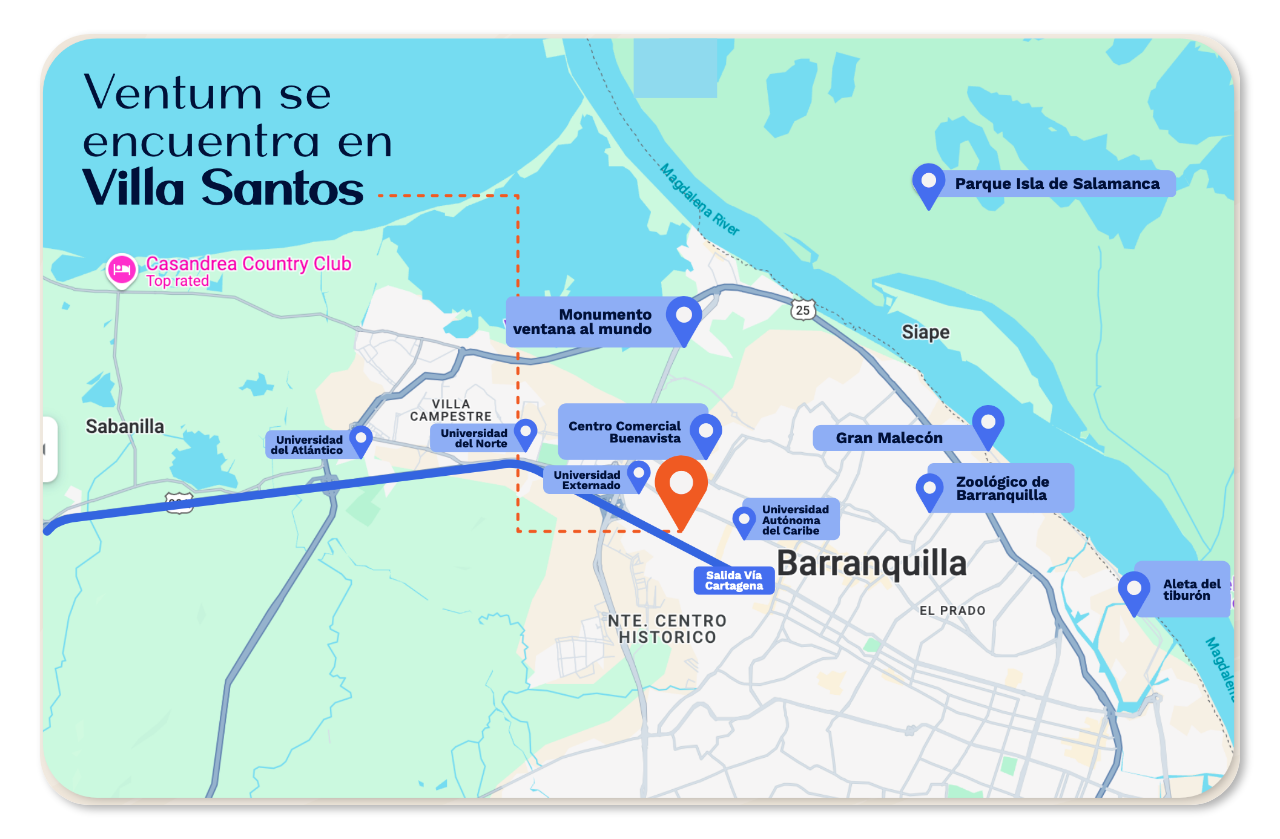
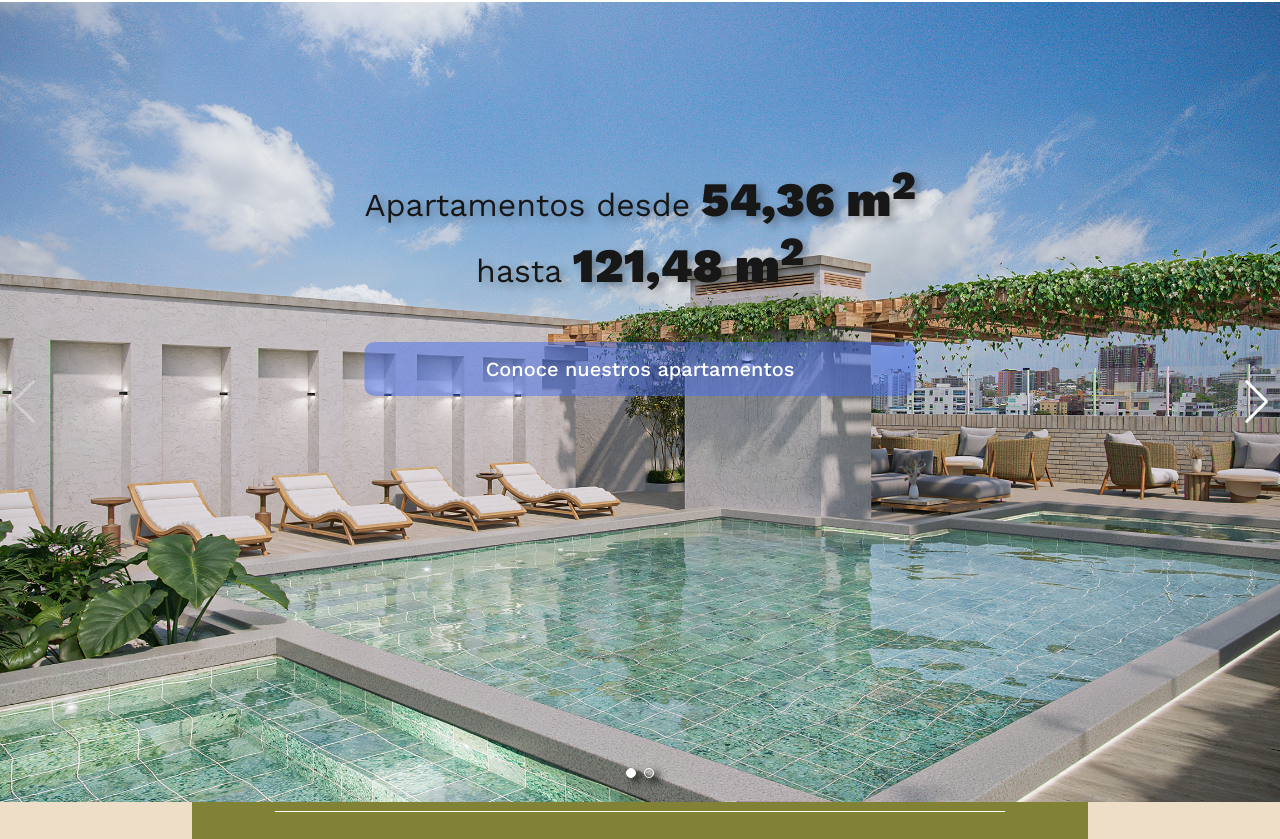
Before and after one commit to jpsegurac/ventum, a Next.js app: page / in a window 1280 px wide. Shown: the part 1098-1937 px from the top of the page. Built offline with nearby package versions, Linux system fonts and the light colour scheme.

Commit message:
[F] adjust styles and update apartaments component : support

```diff
--- a/app/page.js
+++ b/app/page.js
@@ -21,8 +21,8 @@ const Home = () => {
       <>
         <HomeCarousel scrollDown={scrollToSection}/>
         <LifeStyle scrollRef={sectionRef}/>
-        {/* <HomeApartments /> */}
-        {/* <HomeExtraInfo /> */}
+        <HomeApartments />
+        <HomeExtraInfo />
         <HomeMap />
         <HomeAirView />
       </>
--- a/app/styles/HomeApartments.module.scss
+++ b/app/styles/HomeApartments.module.scss
@@ -1,85 +1,33 @@
+.container{
+    height: 100vh;
+}
 
-.homeApartment {
-    display: grid;
-    height: 45rem;
-    grid-template-columns: repeat(3, 1fr);
-    grid-auto-rows: minmax(100px, auto);
-    align-items: center;
-    padding-left: 5rem;
-    padding-right: 5rem;
+.mySwiperHomeApartaments {
+    height: 100vh;
+    min-height: 80vh;
+    max-height: 800px;
     position: relative;
-
-
-    &_info {
-        grid-column: 2;
-        grid-row: 1;
+    background-color: teal;
+    .content{
+        position: absolute;
+        top: 20% ;
+        left: 50%;
+        transform: translateX(-50%);
+        z-index: 2;
+        display: flex;
+        flex-direction: column;
+        gap: 3rem;
+        p{
             text-align: center;
-
-        &_text {
-            font-size: 2.5rem;
-            font-weight: 50;
-            white-space: nowrap;
-            color: white;
-            strong {
-                font-size: 3.5rem;
-                font-weight: bold;
+            font-size: 2rem;
+            text-shadow: 5px 4px 8px #0202024f;
+            span{
+                font-size: 3rem;
+                font-weight: 900;
             }
         }
-    }
-}
-
-.arrow {
-    &_left {
-        width: 50px;
-        height: 50px;
-        transform: rotate(90deg);
-        &_container {
-            grid-column: 1;
-            grid-row: 2;
-        }
-    }
-
-    &_right {
-        width: 50px;
-        height: 50px;
-        transform: rotate(-90deg);
-        &_container {
-            grid-column: 3;
-            grid-row: 2;
-            display: flex;
-            justify-content: flex-end;
-        }
-    }
-}
-
-.knowApartments {
-    width: 100%;
-    height: 75px;
-    position: relative;
-    grid-column: 2;
-    grid-row: 2;
-    text-align: center;
-    &_logo{
-        width: auto;
-        height: 50px;
-        opacity: 85%;
-        position: absolute;
-        left: 50%;
-        top: 50%;
-        transform: translate(-50%, -50%);
-    }
-    &_text{
-        width: fit-content;
-        font-size: 1.3rem;
-        font-weight: bolder;
-        position: absolute;
-        top: 50%;
-        left: 50%;
-        transform: translate(-50%, -50%);
-        white-space: nowrap;
-    }
-    .quadCta{
-        background-color: rgba($color: #456eef, $alpha: 0.8);
+        .headerCta{
+            background-color: rgba($color: #456eef, $alpha: 0.5);
             display: inline-block;
             padding: 17px 50px;
             line-height: 1;
@@ -95,18 +43,20 @@
             }
         }
     }
-
-.pagination {
-    grid-column: 2;
-    grid-row: 3;
+    .slide {
         text-align: center;
+        display: flex;
+        justify-content: center;
+        align-items: center;
+        width: 100%;
+        img {
+            width: 100%;
+            height: 100%;
+            object-fit: cover;
+            aspect-ratio: 16 / 9;
         }
-
-.backgroundImage {
-    width: 100%;
-    height: 60rem;
-    position: absolute;
-    top: 0;
-    z-index: -5;
-    left: 0;
     }
+    .swiper-pagination{
+        background-color: azure;
+    }
+}
--- a/app/styles/ImageCarousel.module.scss
+++ b/app/styles/ImageCarousel.module.scss
@@ -11,7 +11,6 @@
         width: 100%;
         height: 100%;
         object-fit: cover;
-        height: 800px;
     }
 }
 
--- a/app/styles/LifeStyle.module.scss
+++ b/app/styles/LifeStyle.module.scss
@@ -4,7 +4,6 @@
 .lifestyle{
     display: flex;
     width: 100%;
-    height: 80%;
     column-gap: 7%;
     background-color: white;
     color: black;
--- a/components/HomeApartments/index.js
+++ b/components/HomeApartments/index.js
@@ -1,41 +1,44 @@
-import React from 'react';
-/* -- Styles --*/
+import React, { useRef, useState } from 'react';
+// Import Swiper React components
+import { Swiper, SwiperSlide } from 'swiper/react';
+
+// Import Swiper styles
+import 'swiper/css';
+import 'swiper/css/navigation';
+import 'swiper/css/pagination';
+
 import styles from "@/styles/HomeApartments.module.scss";
-/* -- Assets --*/
-import ActionArrow from '@/assets/icons/action_arrow.svg';
-import HomeApartmentButton from '@/assets/icons/home_apartment_button.svg';
-import home_background from '@/assets/images/home_page_background_4.jpg';
-import Image from 'next/image';
 
+// import required modules
+import { Navigation, Pagination, Mousewheel, Keyboard } from 'swiper/modules';
 
+export default function HomeApartments() {
+return (
+    <section className={styles.container}>
+        <Swiper
+        navigation={true}
+        pagination={true}
+        keyboard={true}
+        modules={[Navigation, Pagination, Mousewheel, Keyboard]}
+        className={styles.mySwiperHomeApartaments}
+        >
+            <SwiperSlide className={styles.slide}>
+                <img src="images/Zonas_Sociales_Ventum-01.jpg" alt="nature-2"/>
 
-const HomeApartments = () => {
-    return (
-        <section className={styles.homeApartment}>
-            <div className={styles.homeApartment_info}>
-                <h1 className={styles.homeApartment_info_text} >Apartamentos desde <strong>54,36 m²</strong></h1>
-                <h1 className={styles.homeApartment_info_text}>hasta <strong>121,48 m²</strong></h1>
+            </SwiperSlide>
+            <SwiperSlide className={styles.slide}>
+                <img src="images/Zonas_Sociales_Ventum-02.jpg" alt="nature-2"/>
+            </SwiperSlide>
+        <div className={styles.content}>
+            <div className={styles.copy}>
+                <p>Apartamentos desde <span>54,36 m<sup>2</sup></span></p>
+                <p>hasta <span>121,48 m<sup>2</sup></span></p>
             </div>
-            <div className={styles.arrow_left_container}><ActionArrow className={styles.arrow_left}/></div>
-            <div className={styles.arrow_right_container}><ActionArrow className={styles.arrow_right}/></div>
-            <div className={styles.knowApartments}>
-                <a href='/apartamentos' className={styles.quadCta}>Conoce nuestros apartamentos</a>
-            </div>
+            <a className={styles.headerCta} href='/apartamentos'>Conoce nuestros apartamentos</a>
 
-            <div className={styles.pagination}>
-                <h3 className={styles.pagination_text}>°°°</h3>
-            </div>
+        </div>
+        </Swiper>
 
-            <section className={styles.backgroundImage}>
-                <Image
-                    src={home_background}
-                    alt="home_background"
-                    fill={true}
-                />
-            </section>
-
-
-        </section>
-    );
-};
-export default HomeApartments;
+    </section>
+  );
+}
--- a/components/ZonasSocialesCarousel/ZonasSocialesCarousel.scss
+++ b/components/ZonasSocialesCarousel/ZonasSocialesCarousel.scss
@@ -3,23 +3,14 @@
 .ZonasSocialesCarousel{
     height: 100vh;
 }
-html,
-body {
-    position: relative;
-    height: 100%;
-}
+
 
 .swiper {
     width: 100%;
     height: 100%;
 }
 
-.swiper-slide img {
-    display: block;
-    width: 100%;
-    height: 100%;
-    object-fit: cover;
-}
+
 
 
 .swiper {
@@ -67,6 +58,12 @@ body {
                     margin-top: 1rem;
                 }
             }
+            img {
+                display: block;
+                width: 100%;
+                height: 100%;
+                object-fit: cover;
+            }
         }
 
     }
@@ -81,17 +78,14 @@ body {
         width: 25%;
         height: 100%;
         opacity: 0.4;
+        img {
+            display: block;
+            width: 100%;
+            height: 100%;
+            object-fit: cover;
+        }
     }
     .swiper-slide-thumb-active {
         opacity: 1;
     }
 }
-
-
-
-.swiper-slide img {
-    display: block;
-    width: 100%;
-    height: 100%;
-    object-fit: cover;
-}
```
Lines whose indentation alone changed are shown as unchanged.
